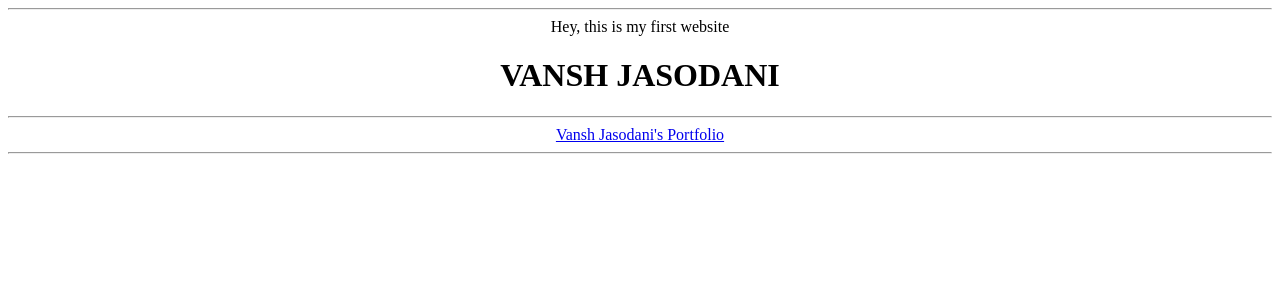
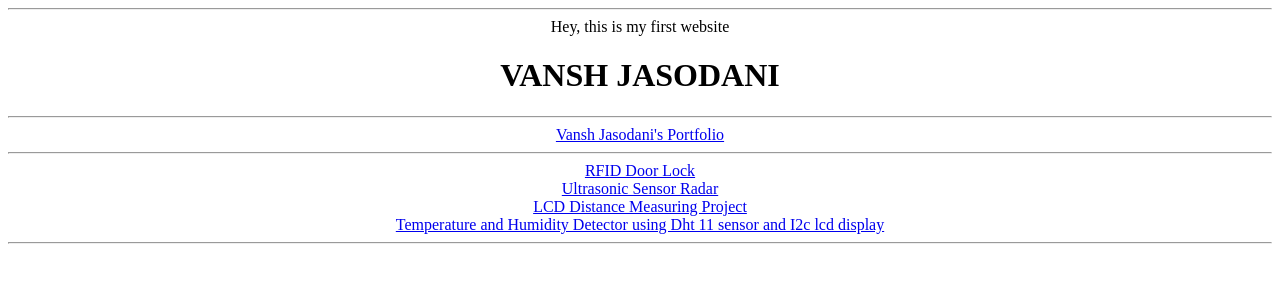
Before and after one commit to vanshjasodani/vanshjasodani.github.io, a plain HTML site: page index.html in a window 1280 px wide. Drawn offline with Linux system fonts and the light colour scheme.

Commit message:
Update index.html
Arduino project codes linked

```diff
--- a/index.html
+++ b/index.html
@@ -4,4 +4,9 @@
 <hr>
 <a href="github/index.html"> Vansh Jasodani's Portfolio</a>
 <hr>
+<a href="Arduino/RFID.ino"> RFID Door Lock</a> <br>
+<a href="Arduino/Ultrasonic_Sensor_Radar.ino"> Ultrasonic Sensor Radar</a> <br>
+<a href="Arduino/LCD_Distance_Measuring_Project.ino"> LCD Distance Measuring Project</a> <br>
+<a href="Arduino/Dht_11_sensor_with_I2c_lcd_display.ino"> Temperature and Humidity Detector using Dht 11 sensor and I2c lcd display</a>
+<hr>
 </center>
```
